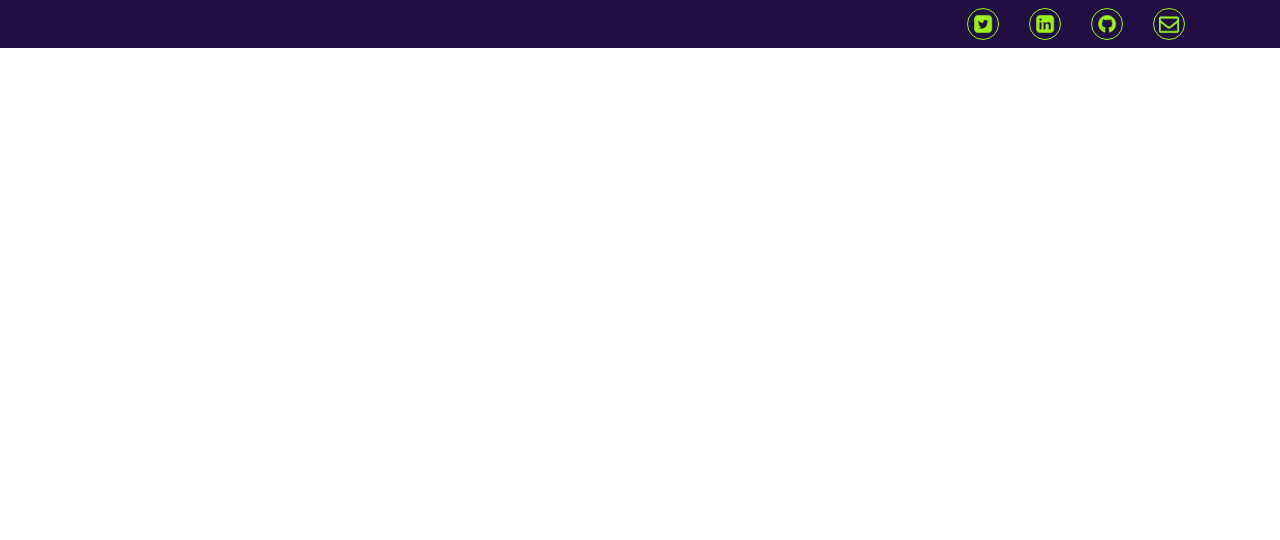
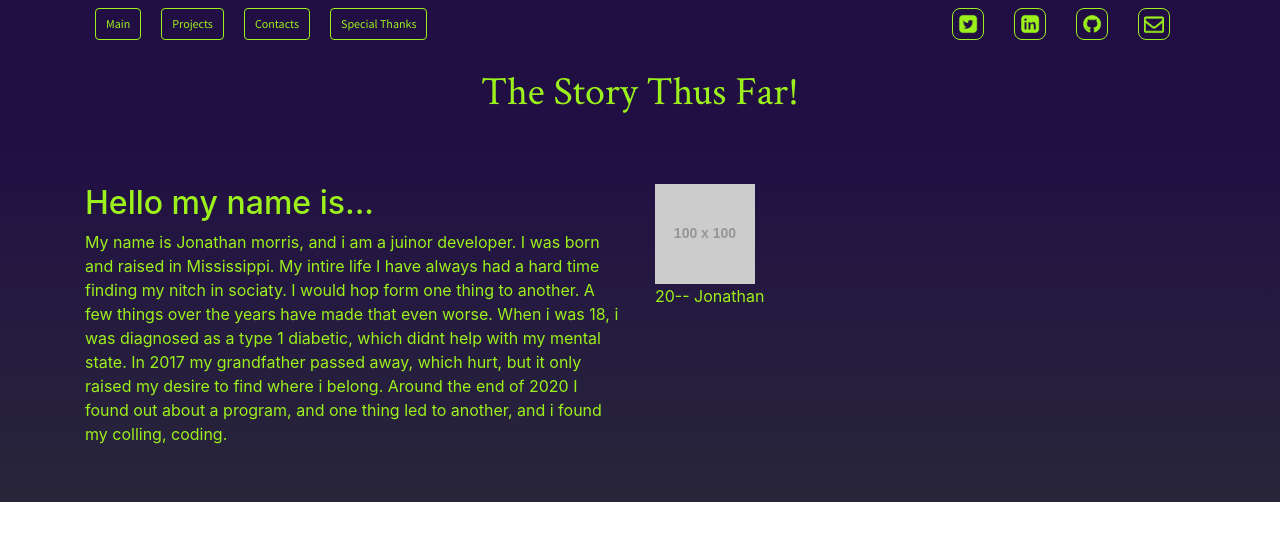
Before and after one commit to Jonpyro/Portfolio, a plain HTML site: page aboutpage.html in a window 1280 px wide. Drawn offline with nearby package versions, Linux system fonts and the light colour scheme.

Commit message:
patch 0.5

```diff
--- a/aboutpage.html
+++ b/aboutpage.html
@@ -17,6 +17,37 @@
         <section class="top-header">
             <div class="container">
                 <div class="row justify-content-end">
+                    <div class="col">
+                        <nav class="main-top-nav">
+                            <ul class="main-top-nav-ul nav">
+                                <li class="main-nav-li nav-item">
+                                    <a href="index.html" class="nav-link btn top-nav-but">
+                                    <span class="nav-eng">Main</span>
+                                    <span class="nav-rune">ᛗᚨᛁᚾ</span>
+                                </a>
+                                </li>
+                                <li class="main-nav-li nav-item">
+                                    <a href="#link" class="nav-link btn top-nav-but">
+                                    <span class="nav-eng">Projects</span>
+                                    <span class="nav-rune">ᛈᚱᛟᛃᛖᚲᛏᛋ</span
+                                        ></a>
+                                </li>
+                                <li class="main-nav-li nav-item">
+                                    <a href="#contacts-section" class="nav-link btn top-nav-but">
+                                        <span class="nav-eng">Contacts</span>
+                                        <span class="nav-rune">ᚲᛟᚾᛏᚨᚲᛏᛋ</span>
+                                </a>
+                                </li>
+                                <li class="main-nav-li nav-item">
+                                    <a href="#link" class="nav-link btn top-nav-but">
+                                        <span class="nav-eng">Special Thanks</span>
+                                        <span class="nav-rune">ᛋᛈᛖᚲᛁᚨᛚ ᛏᚺᚨᚾᚴᛋ</span>
+                                    </a>
+                                </li>
+                            </ul>
+                        </nav>
+                    </div>
+                    <div class="col d-flex justify-content-end">
                         <nav class="top-socials">
                             <ul class="social-nav nav">
                                 <li class="social-item nav-item"><a href="#link" class="nav-link social-link"><svg class="icon icon-twitter-square"><use xlink:href="#icon-twitter-square"></use></svg></a></li>
@@ -25,11 +56,40 @@
                                 <li class="social-item nav-item"><a href="#link" class="nav-link social-link"><svg class="icon icon-envelope-o"><use xlink:href="#icon-envelope-o"></use></svg></a></li>
                             </ul>
                         </nav>
+                    </div>
+                </div>
+            </div>
+        </section>
+        <section class="top-header">
+            <div class="container">
+                <div class="row justify-content-center">
+                    <h1 class="Bio-Header">The Story Thus Far!</h1>
                 </div>
             </div>
         </section>
     </header>
-    <main class="main"></main>
+    <main class="main">
+        <section class="main-1">
+            <div class="container">
+                <div class="row">
+                    <div class="col">
+                        <h2>
+                            Hello my name is...
+                        </h2>
+                        <p>My name is Jonathan morris, and i am a juinor developer. I was born and raised in Mississippi. My intire life I have always had a hard time finding my nitch in sociaty. I would hop form one thing to another. A few things over the years have made that even worse. When i was 18, i was diagnosed as a type 1 diabetic, which didnt help with my mental state. In 2017 my grandfather passed away, which hurt, but it only raised my desire to find where i belong. Around the end of 2020 I found out about a program, and one thing led to another, and i found my colling, coding.</p>
+                    </div>
+                    <div class="col">
+                        <figure>
+                            <img src="https://via.placeholder.com/100x100" alt="placeholder image">
+                            <figcaption>
+                                <p>20-- Jonathan</p>
+                            </figcaption>
+                        </figure>
+                    </div>
+                </div>
+            </div>
+        </section>
+    </main>
     <footer class="footer"></footer>
     <svg aria-hidden="true" style="position: absolute; width: 0; height: 0; overflow: hidden;" version="1.1" xmlns="http://www.w3.org/2000/svg" xmlns:xlink="http://www.w3.org/1999/xlink">
         <defs>
--- a/css/style.css
+++ b/css/style.css
@@ -30,6 +30,15 @@ font-family: 'Source Sans Pro', sans-serif;
 .top-header{
     background: #210F44;
     padding: 8px 0;
+    padding-bottom: 20px;
+}
+.top-nav-but{
+    color: #9CF11C;
+    border:1px solid #9CF11C;
+    font-size: 12px;
+    margin: 0 10px;
+    padding: 6px 10px;
+    transition:color 0.5s ease;
 }
 .social-nav{
     padding-right: 10px;
@@ -42,7 +51,7 @@ font-family: 'Source Sans Pro', sans-serif;
     padding: 5px 5px;
     color: #9CF11C;
     border: 1px solid #9CF11C;
-    border-radius: 50%;
+    border-radius: 25%;
     transition: color 0.5s ease;
     transition: background 1s ease;
 }
@@ -55,7 +64,12 @@ font-family: 'Source Sans Pro', sans-serif;
     height: 200px;
     padding-bottom: 25px;
 }
-.header-welcom{
+.main-1{
+    padding: 40px 0;
+    background:linear-gradient(180deg, #210F44,#251B3F,#282639);
+    color:#9CF11C;
+}
+.header-welcom, .Bio-Header{
     color:#9CF11C;
     font-family: 'Crimson Text', serif;
 }
@@ -99,7 +113,7 @@ font-family: 'Source Sans Pro', sans-serif;
 .nav-eng{
     font-family: 'Source Sans Pro', sans-serif;
 }
-.main-nav-but:hover{
+.main-nav-but, .top-nav-but:hover{
     background:#9CF11C;
     color:#210F44;
 }
@@ -161,4 +175,5 @@ a:hover .click-rune{
 /* footer */
 .footer{
     color:#9CF11C;
+    font-family:'Source Code Pro', monospace;
 }
```
Also changed, not shown: index.html (+35 -2 lines).
